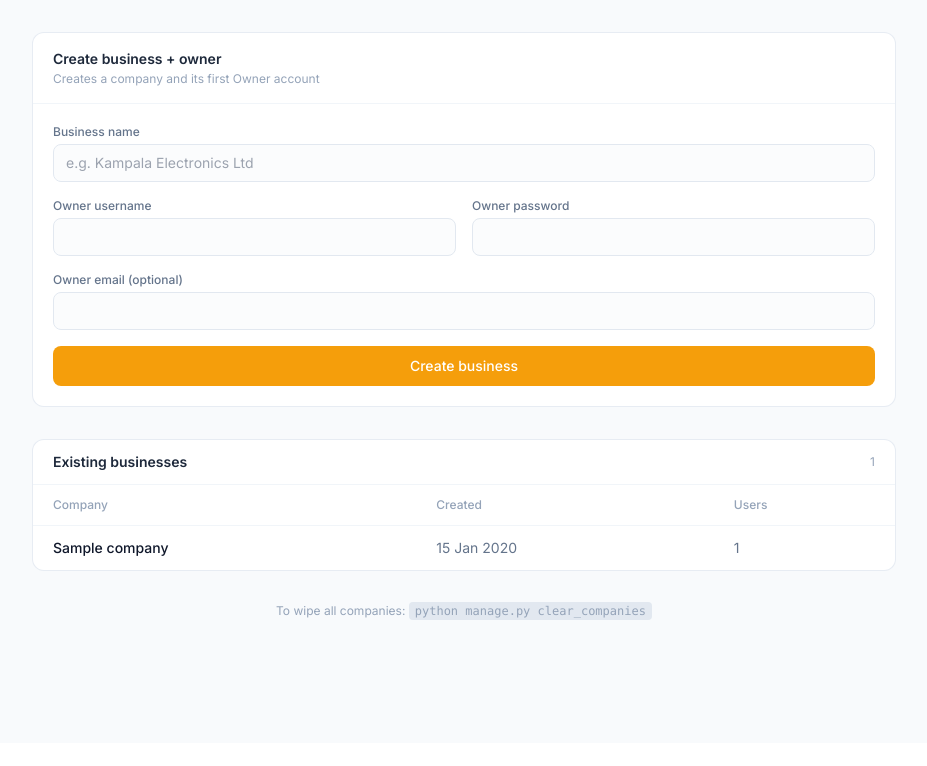
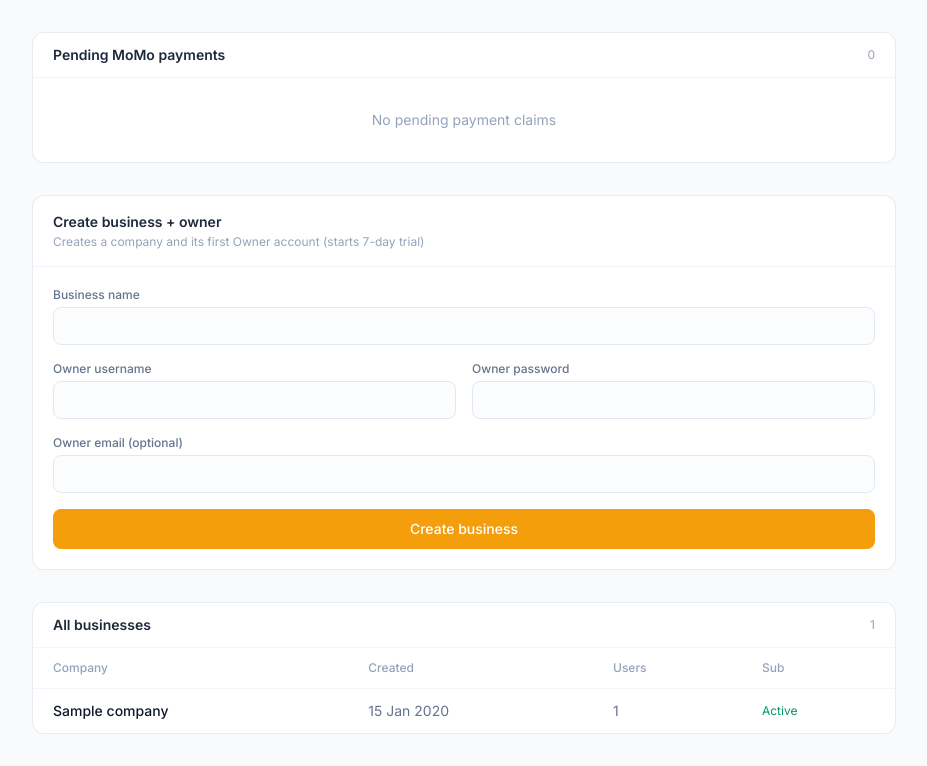
Before and after one commit to lumalabriandouglas-design/cloud_stock_manager, a Django app: page /platform/create-business/ in a window 1280 px wide. Shown: the part 57-823 px from the top of the page, without its empty margins (176-1103 px from the left). Before the commit the page ends 677 px from the top, so only its background shows below. Run offline with Django 5.2, Linux system fonts and the light colour scheme; a user stored in the database is signed in; tables that the repository leaves empty hold one stand-in row (values such as "Sample post"); some libraries are stand-ins or nearby versions.

Commit message:
Platform admin: list pending MoMo claims with one-click activate

```diff
--- a/inventory/templates/inventory/platform_create_business.html
+++ b/inventory/templates/inventory/platform_create_business.html
@@ -3,7 +3,7 @@
 <head>
     <meta charset="UTF-8">
     <meta name="viewport" content="width=device-width, initial-scale=1.0">
-    <title>Platform Admin – Create Business</title>
+    <title>Platform Admin</title>
     <script src="https://cdn.tailwindcss.com"></script>
     <link href="https://fonts.googleapis.com/css2?family=Inter:wght@400;500;600;700&display=swap" rel="stylesheet">
     <style> body { font-family: 'Inter', system-ui, sans-serif; } </style>
@@ -18,10 +18,7 @@
         </div>
         <div class="flex items-center gap-3">
             <a href="/admin/" class="text-xs text-slate-500 hover:text-slate-800">Django Admin</a>
-            <form action="{% url 'logout' %}" method="post">
-                {% csrf_token %}
-                <button type="submit" class="text-xs text-slate-500 hover:text-slate-800">Logout</button>
-            </form>
+            <form action="{% url 'logout' %}" method="post">{% csrf_token %}<button type="submit" class="text-xs text-slate-500 hover:text-slate-800">Logout</button></form>
         </div>
     </div>
 </header>
@@ -36,16 +33,49 @@
     </div>
     {% endif %}
 
+    <!-- Pending payments -->
+    <div class="bg-white rounded-xl border border-slate-200/80 overflow-hidden">
+        <div class="px-5 py-3 border-b border-slate-100 flex justify-between items-center">
+            <h2 class="text-sm font-semibold text-slate-800">Pending MoMo payments</h2>
+            <span class="text-xs text-slate-400">{{ pending_subs|length }}</span>
+        </div>
+        {% if pending_subs %}
+        <ul class="divide-y divide-slate-50">
+            {% for sub in pending_subs %}
+            <li class="px-5 py-4 flex flex-col sm:flex-row sm:items-center sm:justify-between gap-3">
+                <div class="text-sm">
+                    <p class="font-medium text-slate-900">{{ sub.company.name }}</p>
+                    <p class="text-xs text-slate-500 mt-0.5">
+                        Phone: {{ sub.payment_phone|default:"—" }} ·
+                        Tx: {{ sub.payment_tx_id|default:"—" }}
+                        {% if sub.payment_note %} · {{ sub.payment_note }}{% endif %}
+                    </p>
+                    <p class="text-[11px] text-slate-400 mt-0.5">Claimed {{ sub.payment_claimed_at|timesince }} ago</p>
+                </div>
+                <a href="{% url 'platform_activate_sub' sub.id %}"
+                   class="inline-flex justify-center px-4 py-2 bg-emerald-600 hover:bg-emerald-700 text-white text-xs font-medium rounded-lg transition shrink-0"
+                   onclick="return confirm('Confirm you received UGX 15,000 and activate 30 days for {{ sub.company.name }}?')">
+                    Activate 30 days
+                </a>
+            </li>
+            {% endfor %}
+        </ul>
+        {% else %}
+        <p class="px-5 py-8 text-center text-sm text-slate-400">No pending payment claims</p>
+        {% endif %}
+    </div>
+
+    <!-- Create business -->
     <div class="bg-white rounded-xl border border-slate-200/80 overflow-hidden">
         <div class="px-5 py-4 border-b border-slate-100">
             <h1 class="text-sm font-semibold text-slate-800">Create business + owner</h1>
-            <p class="text-xs text-slate-400 mt-0.5">Creates a company and its first Owner account</p>
+            <p class="text-xs text-slate-400 mt-0.5">Creates a company and its first Owner account (starts 7-day trial)</p>
         </div>
         <form method="post" class="p-5 grid grid-cols-1 sm:grid-cols-2 gap-4">
             {% csrf_token %}
             <div class="sm:col-span-2">
                 <label class="block text-xs font-medium text-slate-500 mb-1">Business name</label>
-                <input type="text" name="company_name" required placeholder="e.g. Kampala Electronics Ltd" class="w-full px-3 py-2 text-sm border border-slate-200 rounded-lg focus:outline-none focus:ring-2 focus:ring-amber-500/40 bg-slate-50/50">
+                <input type="text" name="company_name" required class="w-full px-3 py-2 text-sm border border-slate-200 rounded-lg focus:outline-none focus:ring-2 focus:ring-amber-500/40 bg-slate-50/50">
             </div>
             <div>
                 <label class="block text-xs font-medium text-slate-500 mb-1">Owner username</label>
@@ -67,7 +97,7 @@
 
     <div class="bg-white rounded-xl border border-slate-200/80 overflow-hidden">
         <div class="px-5 py-3 border-b border-slate-100 flex justify-between items-center">
-            <h2 class="text-sm font-semibold text-slate-800">Existing businesses</h2>
+            <h2 class="text-sm font-semibold text-slate-800">All businesses</h2>
             <span class="text-xs text-slate-400">{{ companies|length }}</span>
         </div>
         <div class="overflow-x-auto">
@@ -77,6 +107,7 @@
                         <th class="px-5 py-3 font-medium">Company</th>
                         <th class="px-5 py-3 font-medium">Created</th>
                         <th class="px-5 py-3 font-medium">Users</th>
+                        <th class="px-5 py-3 font-medium">Sub</th>
                     </tr>
                 </thead>
                 <tbody class="divide-y divide-slate-50">
@@ -85,21 +116,22 @@
                         <td class="px-5 py-3 font-medium text-slate-900">{{ c.name }}</td>
                         <td class="px-5 py-3 text-slate-500">{{ c.created_at|date:"d M Y" }}</td>
                         <td class="px-5 py-3 text-slate-500">{{ c.users.count }}</td>
+                        <td class="px-5 py-3 text-xs">
+                            {% if c.subscription %}
+                            <span class="{% if c.subscription.status == 'active' %}text-emerald-600{% elif c.subscription.status == 'pending' %}text-amber-600{% elif c.subscription.status == 'trial' %}text-blue-600{% else %}text-slate-500{% endif %}">
+                                {{ c.subscription.get_status_display }}
+                            </span>
+                            {% else %}—{% endif %}
+                        </td>
                     </tr>
                     {% empty %}
-                    <tr>
-                        <td colspan="3" class="px-5 py-10 text-center text-slate-400 text-sm">No businesses yet</td>
-                    </tr>
+                    <tr><td colspan="4" class="px-5 py-10 text-center text-slate-400 text-sm">No businesses yet</td></tr>
                     {% endfor %}
                 </tbody>
             </table>
         </div>
     </div>
 
-    <p class="text-center text-xs text-slate-400">
-        To wipe all companies: <code class="bg-slate-200 px-1.5 py-0.5 rounded">python manage.py clear_companies</code>
-    </p>
-
 </main>
 </body>
 </html>
```
